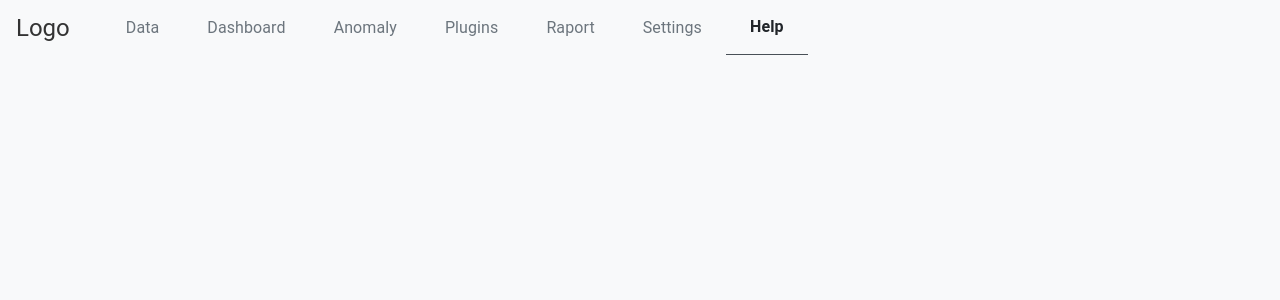
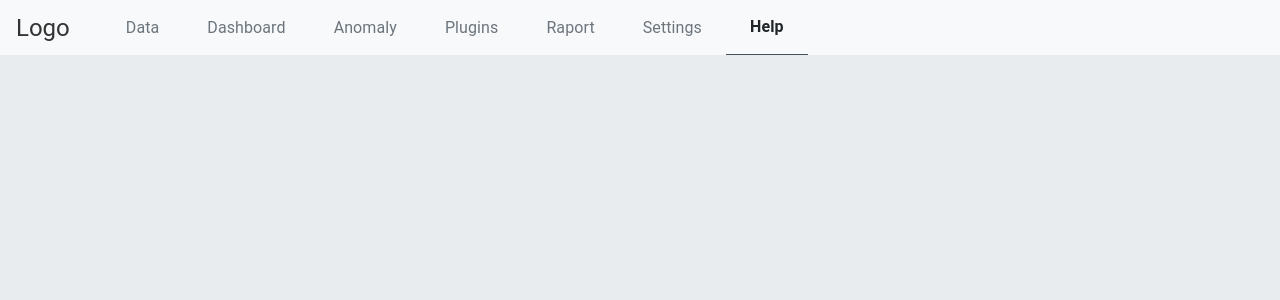
Before and after one commit to misko02/Comparison-Tool, a React (Create React App) app in the folder client/: page /help/getting-started in a window 1280 px wide. Shown: the top 300 px of the page. Built offline with nearby package versions, Linux system fonts and the light colour scheme.

Commit message:
Enhance App.css with global --border-radius and section-container styles and apply them to Sidebar

```diff
--- a/client/src/App.css
+++ b/client/src/App.css
@@ -1,4 +1,4 @@
-/* Reset domyślnych marginesów i paddingów */
+/* Reset default margins and paddings */
 html, body {
   margin: 0;
   padding: 0;
@@ -8,15 +8,16 @@ html, body {
 
 .App {
   text-align: center;
-  min-height: 100vh;
-  background-color: #f8f9fa;
+  height: 100vh; /* Match window height - scroll will be within other components*/
+  background-color: var(--bs-gray-200);
   display: flex;
   flex-direction: column;
 }
 
 main {
   flex: 1;
-  padding: 20px; /* Change to 0 to remove full page padding */
+  padding: var(--section-margin);
+  height: calc(100vh - 56px - 2 * var(--section-margin)); /* Include padding and Navbar Height*/
 }
 
 h1 {
@@ -29,3 +30,19 @@ p {
   font-family: 'Roboto', sans-serif;
   color: #666;
 }
+
+:root {
+  --section-margin: 16px;
+  --border-radius: 8px;
+}
+
+.custom-rounded {
+  border-radius: var(--border-radius) !important;
+}
+
+/* Reusable section container styles */
+.section-container {
+  border: 1px solid var(--bs-gray-400);
+  background-color: var(--bs-white);
+  border-radius: var(--border-radius);
+}
--- a/client/src/components/SideBar/Sidebar.tsx
+++ b/client/src/components/SideBar/Sidebar.tsx
@@ -37,7 +37,7 @@ export const Sidebar = ({ page }: Props): JSX.Element => {
         ];
 
   return (
-    <div className={`sidebar bg-white border border-gray-400 rounded d-flex flex-column gap-1 p-3`}>
+    <div className={`sidebar section-container d-flex flex-column gap-1 p-3`}>
       {navItems.map(item => (
         <SidebarItem key={item.to} text={item.text} to={item.to} /> // Iterates through navItems and renders each as a SidebarItem
       ))}
--- a/client/src/components/SideBar/SidebarItem.tsx
+++ b/client/src/components/SideBar/SidebarItem.tsx
@@ -9,7 +9,7 @@ interface Props {
 
 export const SidebarItem = ({ text, to }: Props): JSX.Element => {
   return (
-    <NavLink to={to} className={({ isActive }) => `sidebar-item d-flex align-items-center px-3 py-2 rounded text-decoration-none text-start ${isActive ? "active" : ""}`}>
+    <NavLink to={to} className={({ isActive }) => `sidebar-item d-flex align-items-center px-3 py-2 custom-rounded text-decoration-none text-start ${isActive ? "active" : ""}`}>
       <span className="fs-6 fw-medium">{text}</span> {/* Item text */}
     </NavLink>
   );
```
